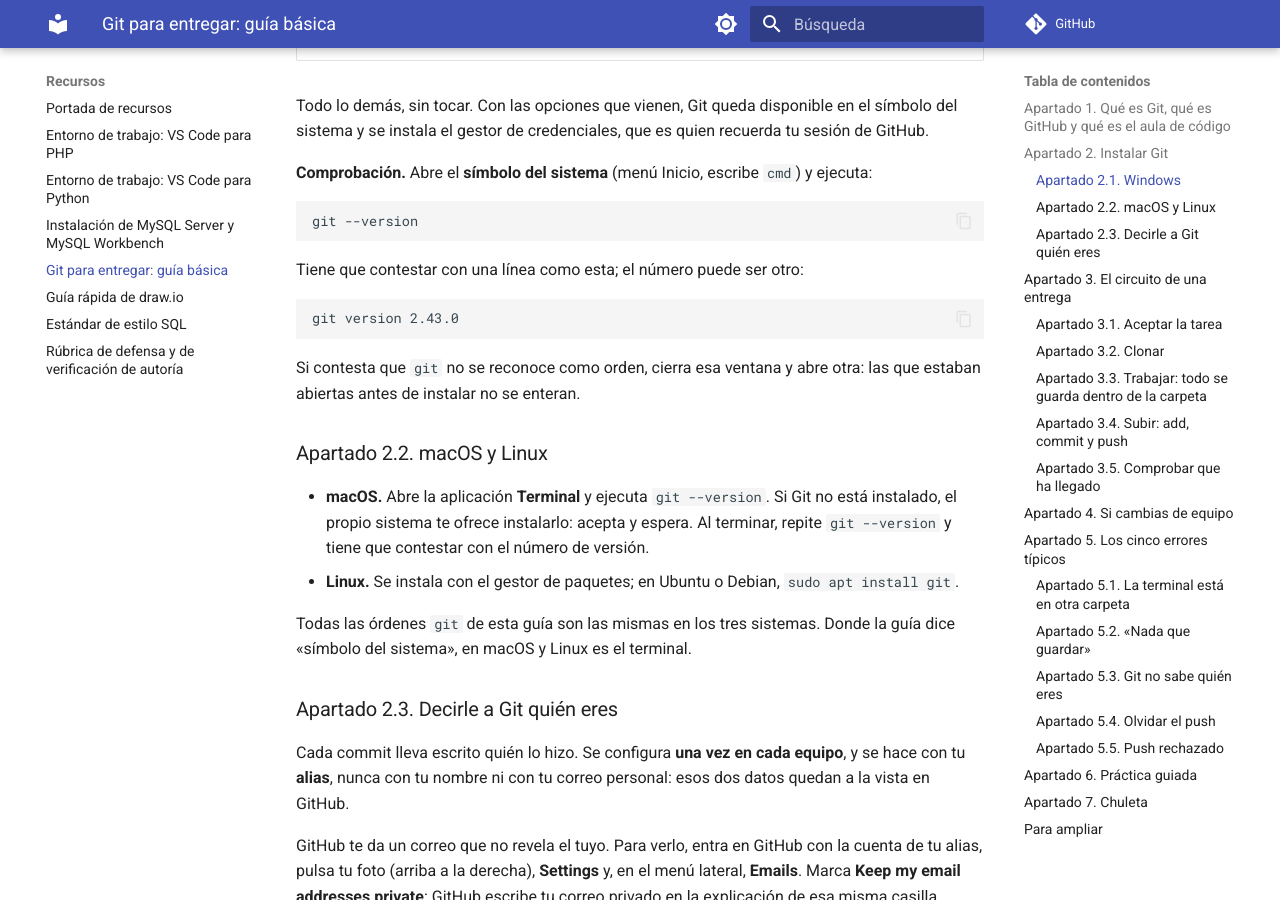
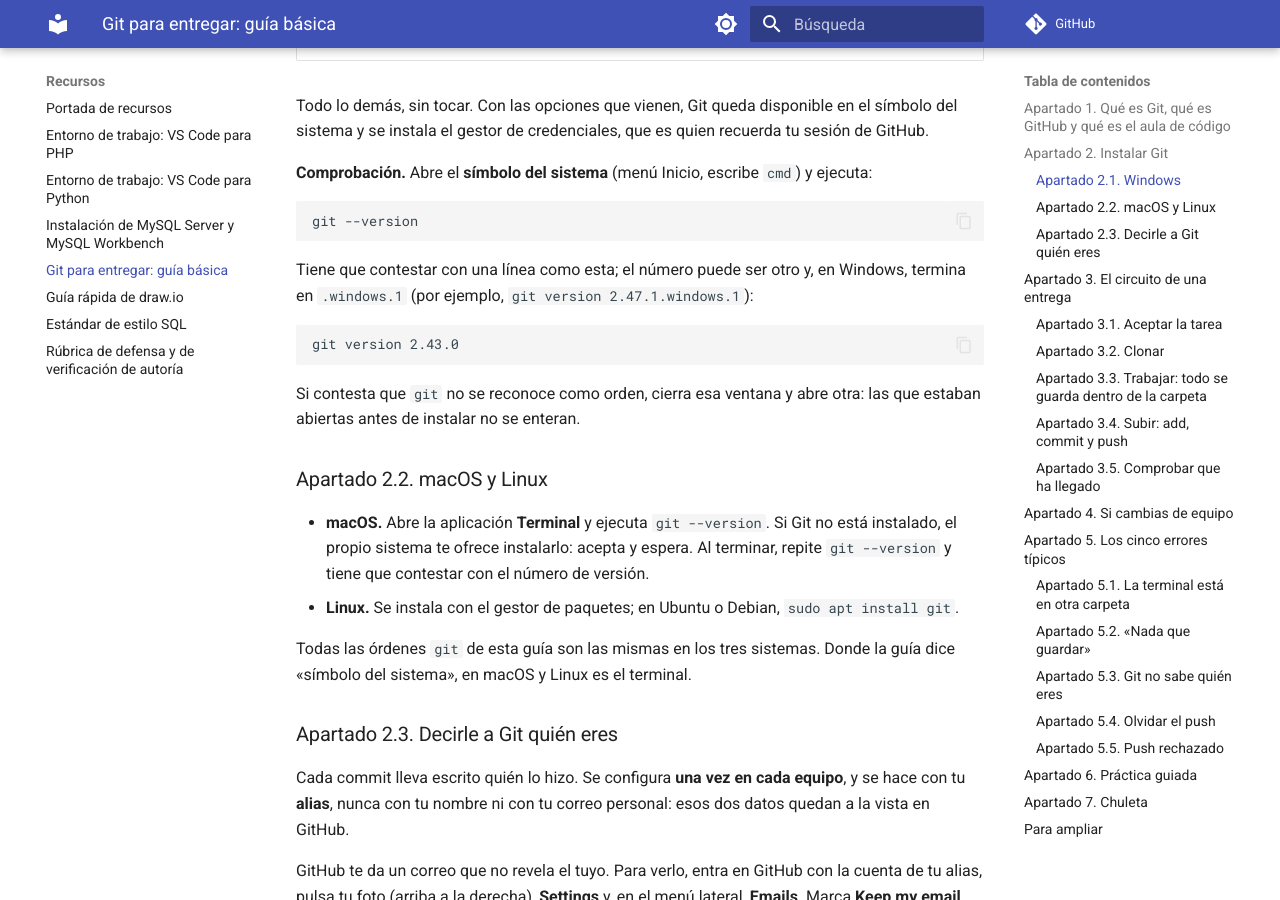
Before and after one commit to codigoRonin/apuntes-daw, an MkDocs documentation site: the page built from docs/recursos/guia-git-entregas.md, in a window 1280 px wide and 900 px high, scrolled down 1969 px. Built offline with MkDocs 1.6.1 and Material for MkDocs 9.7.7, drawn with Linux system fonts in a browser that asks for light colours; comment, search, counter and statistics services are not loaded; some of the changed text lies outside the part shown.

Commit message:
Guía de Git: abrir el script desde el menú de Workbench y versión de Git en Windows

````diff
--- a/docs/recursos/guia-git-entregas.md
+++ b/docs/recursos/guia-git-entregas.md
@@ -49,7 +49,7 @@ Todo lo demás, sin tocar. Con las opciones que vienen, Git queda disponible en
 git --version
 ```
 
-Tiene que contestar con una línea como esta; el número puede ser otro:
+Tiene que contestar con una línea como esta; el número puede ser otro y, en Windows, termina en `.windows.1` (por ejemplo, `git version 2.47.1.windows.1`):
 
 ```text
 git version 2.43.0
````
Also changed, not shown: other parts of docs/recursos/guia-git-entregas.md (+1 -1 lines).
